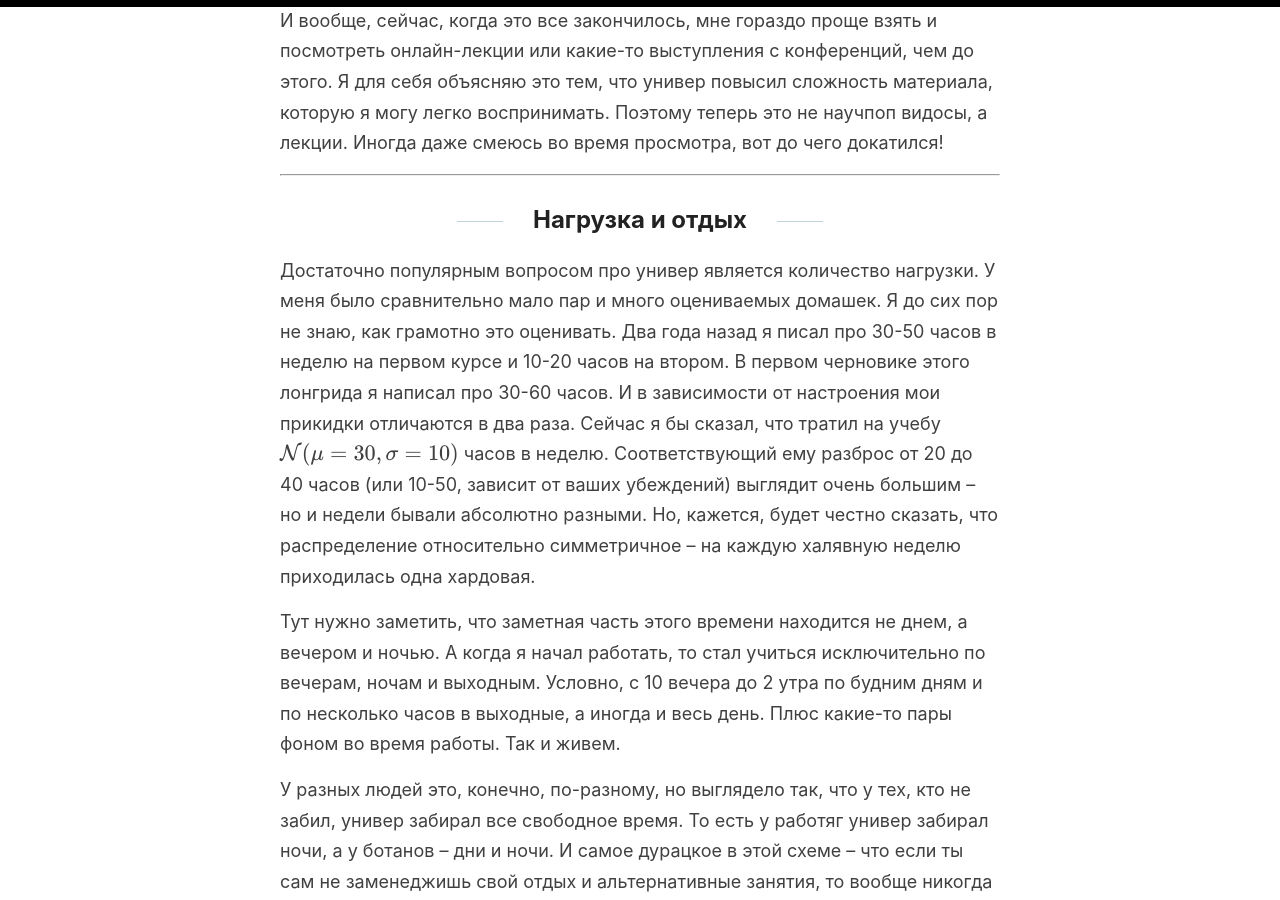
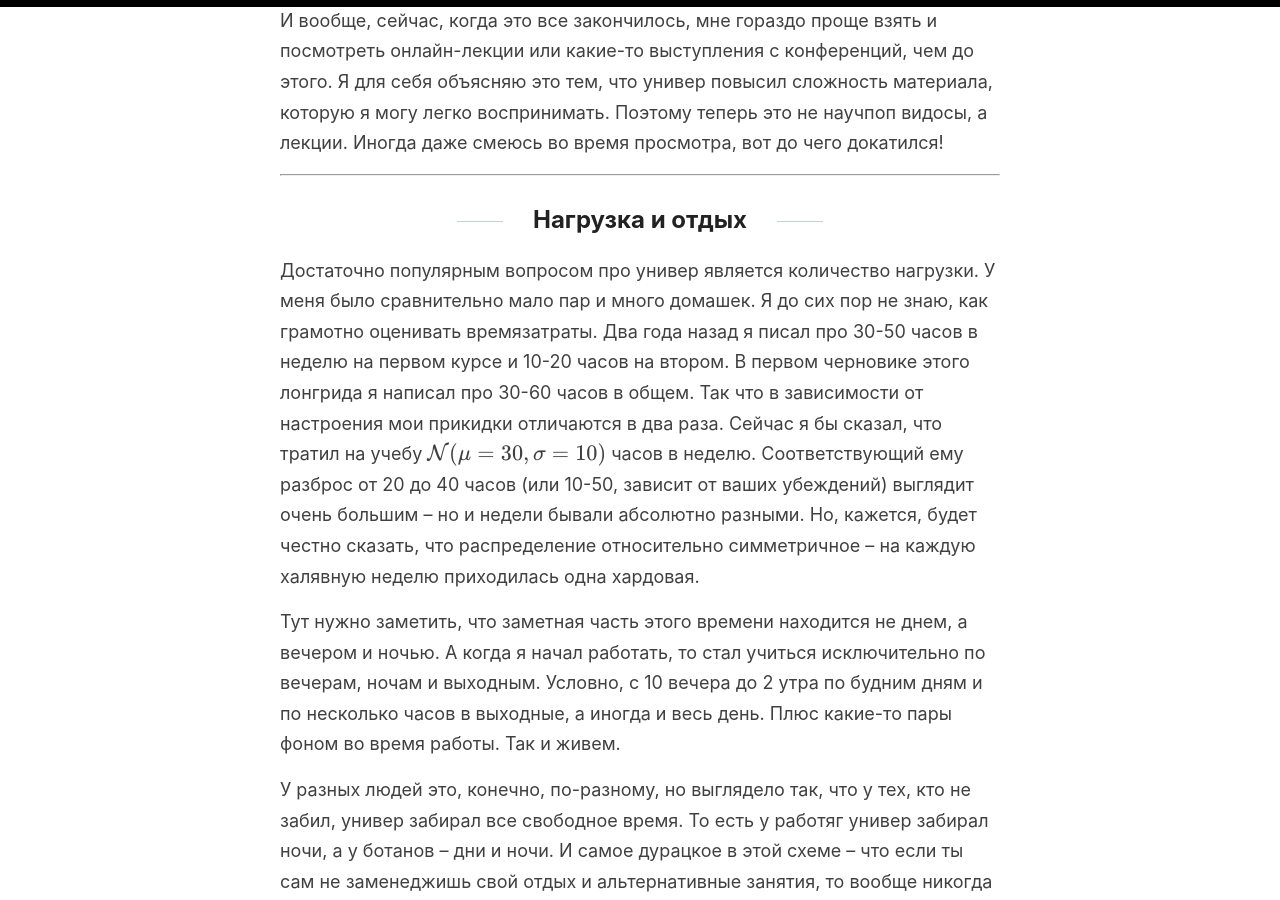
Before and after one commit to KiK0S/kik0s.github.io, a Jekyll site: the page built from _posts/2023-07-09-studies-and-hse.md, in a window 1280 px wide and 900 px high, scrolled down 12576 px. Built offline with Jekyll 4.4.1, drawn with Linux system fonts in a browser that asks for light colours; formulas are drawn with MathJax 3.

Commit message:
minor text update

```diff
--- a/_posts/2023-07-09-studies-and-hse.md
+++ b/_posts/2023-07-09-studies-and-hse.md
@@ -171,7 +171,7 @@
 
 ## Нагрузка и отдых
 
-Достаточно популярным вопросом про универ является количество нагрузки. У меня было сравнительно мало пар и много оцениваемых домашек. Я до сих пор не знаю, как грамотно это оценивать. Два года назад я писал про 30-50 часов в неделю на первом курсе и 10-20 часов на втором. В первом черновике этого лонгрида я написал про 30-60 часов. И в зависимости от настроения мои прикидки отличаются в два раза. Сейчас я бы сказал, что тратил на учебу $\mathcal{N}(\mu=30, \sigma=10)$ часов в неделю. Соответствующий ему разброс от 20 до 40 часов (или 10-50, зависит от ваших убеждений) выглядит очень большим -- но и недели бывали абсолютно разными. Но, кажется, будет честно сказать, что распределение относительно симметричное -- на каждую халявную неделю приходилась одна хардовая.
+Достаточно популярным вопросом про универ является количество нагрузки. У меня было сравнительно мало пар и много домашек. Я до сих пор не знаю, как грамотно оценивать времязатраты. Два года назад я писал про 30-50 часов в неделю на первом курсе и 10-20 часов на втором. В первом черновике этого лонгрида я написал про 30-60 часов в общем. Так что в зависимости от настроения мои прикидки отличаются в два раза. Сейчас я бы сказал, что тратил на учебу $\mathcal{N}(\mu=30, \sigma=10)$ часов в неделю. Соответствующий ему разброс от 20 до 40 часов (или 10-50, зависит от ваших убеждений) выглядит очень большим -- но и недели бывали абсолютно разными. Но, кажется, будет честно сказать, что распределение относительно симметричное -- на каждую халявную неделю приходилась одна хардовая.
 
 Тут нужно заметить, что заметная часть этого времени находится не днем, а вечером и ночью. А когда я начал работать, то стал учиться исключительно по вечерам, ночам и выходным. Условно, с 10 вечера до 2 утра по будним дням и по несколько часов в выходные, а иногда и весь день. Плюс какие-то пары фоном во время работы. Так и живем.
 
```
